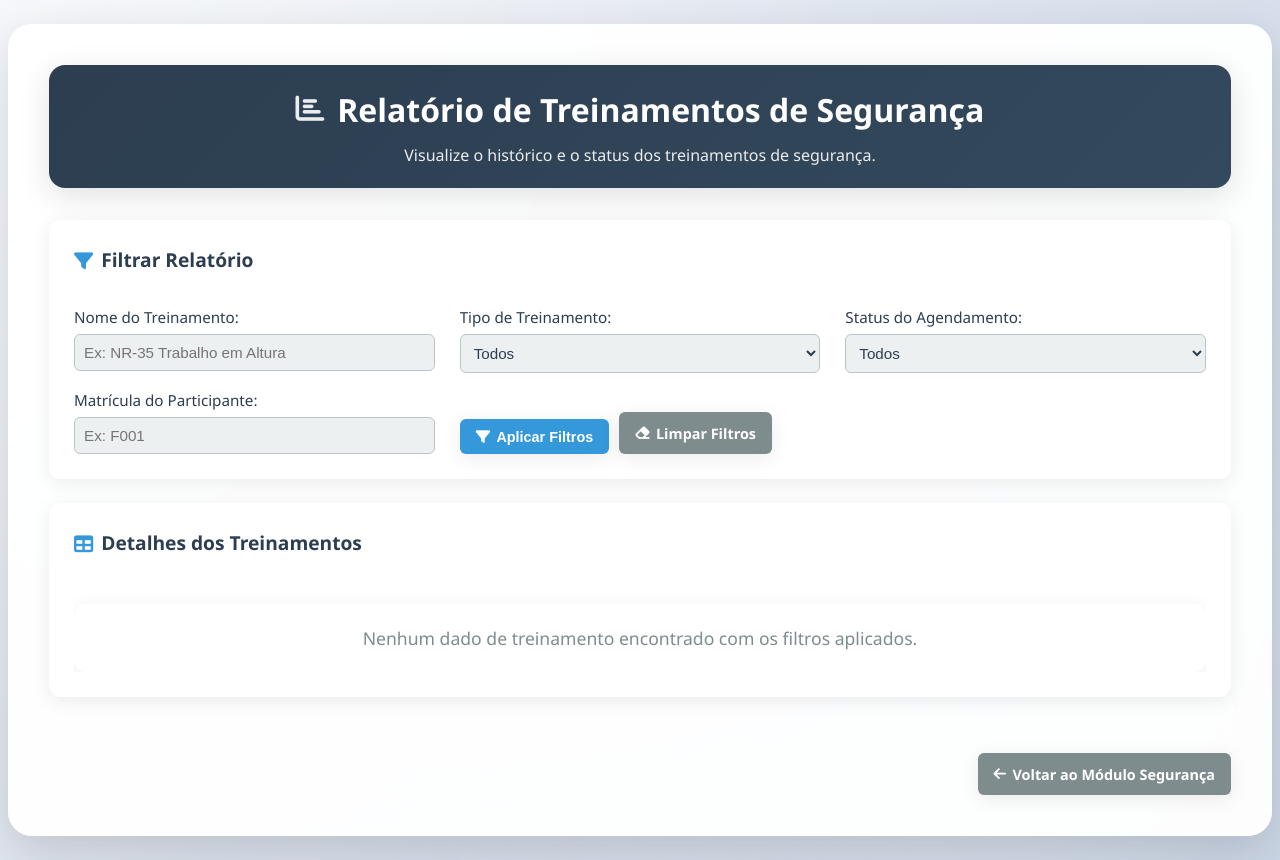
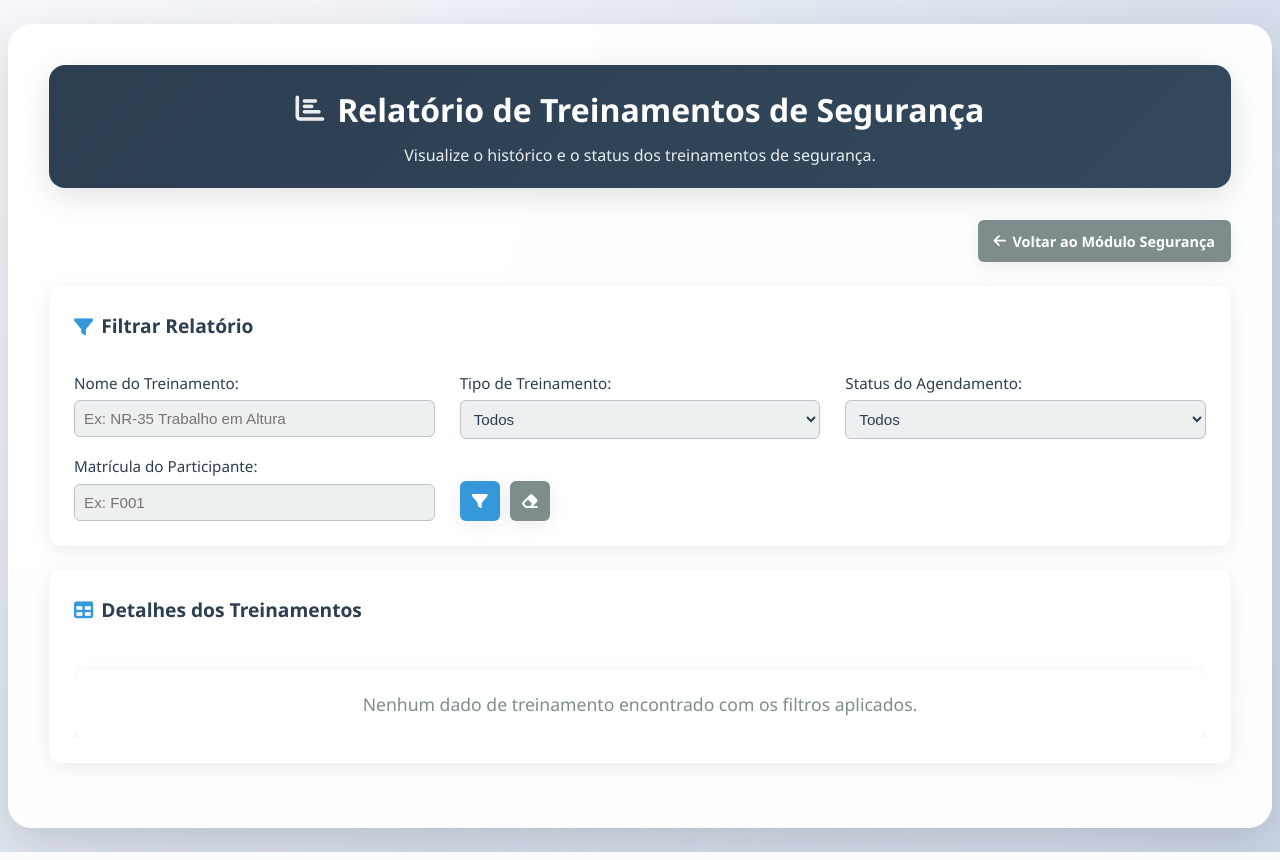
Before and after one commit to mendes79/lumob, a Flask app: page /seguranca/relatorio_treinamentos in a window 1280 px wide. Run offline with Flask 3, Linux system fonts and the light colour scheme; the visitor is signed in with stand-in values (Sample User, id 1); data that the repository does not hold is empty.

Commit message:
Fix: campos de filtro do obras_module.html
Correção dos campos de filtro do obras_module.html
que já vinham com os campos preenchidos com "None"
e padronização do estilo dos botões do relatório
de treinamentos.

```diff
--- a/templates/Obras/obras_module.html
+++ b/templates/Obras/obras_module.html
@@ -707,18 +707,18 @@
                     <i class="fas fa-file-excel"></i> Exportar para Excel
                 </a>
                 <a href="{{ url_for('obras_bp.obras_module') }}" class="back-to-module-button">
-                    <i class="fas fa-arrow-left"></i> Voltar ao Dashboard
+                    <i class="fas fa-arrow-left"></i> Voltar ao Módulo Obras
                 </a>
             </div>
 
             <form id="filter-form" method="GET" class="filter-form" action="{{ url_for('obras_bp.gerenciar_obras_lista') }}">
                 <div class="filter-group">
                     <label for="numero_obra">Número da Obra:</label>
-                    <input type="text" id="numero_obra" name="numero_obra" value="{{ selected_numero|default('') }}" placeholder="Buscar por Número">
+                    <input type="text" id="numero_obra" name="numero_obra" value="{{ selected_numero or '' }}" placeholder="Ex: 2023-001">
                 </div>
                 <div class="filter-group">
                     <label for="nome_obra">Nome:</label>
-                    <input type="text" id="nome_obra" name="nome_obra" value="{{ selected_nome|default('') }}" placeholder="Buscar por Nome">
+                    <input type="text" id="nome_obra" name="nome_obra" value="{{ selected_nome or '' }}" placeholder="Ex: Edifício Alpha">
                 </div>
                 <div class="filter-group">
                     <label for="status_obra">Status:</label>
--- a/templates/seguranca/treinamentos/treinamentos_relatorio.html
+++ b/templates/seguranca/treinamentos/treinamentos_relatorio.html
@@ -177,6 +177,37 @@
             opacity: 0.9;
         }
 
+        /* Botões de Ação (para o botão Voltar) */
+        .action-buttons {
+            display: flex;
+            justify-content: flex-end; /* Alinha os botões à direita */
+            margin-bottom: 1.5rem;
+            flex-wrap: wrap;
+            gap: 8px;
+        }
+
+        .back-to-module-button {
+            display: inline-flex;
+            align-items: center;
+            gap: 0.4rem;
+            padding: 0.6rem 1.0rem;
+            color: white;
+            text-align: center;
+            text-decoration: none;
+            border-radius: 6px;
+            cursor: pointer;
+            border: none;
+            font-weight: 600;
+            font-size: 0.9rem;
+            box-shadow: var(--shadow-light);
+            transition: all 0.2s ease-in-out;
+            background-color: var(--dark-gray);
+        }
+
+        .back-to-module-button:hover {
+             background-color: #5a6268; transform: translateY(-1px); box-shadow: var(--shadow-medium);
+        }
+
         /* Cards */
         .card {
             background: rgba(255, 255, 255, 0.7);
@@ -237,48 +268,71 @@
         }
 
         .filter-buttons-group {
-            grid-column: span 1; /* Garante que o grupo de botões ocupe 1 coluna */
+            grid-column: span 1;
             display: flex;
             gap: 10px;
-            align-items: flex-end; /* Alinha os botões ao final do seu grid-cell */
-            padding-top: 10px; /* Adiciona um pouco de espaço acima dos botões */
+            align-items: flex-end;
+            padding-top: 10px;
         }
 
-        /* Botões */
-        .btn {
-            display: inline-flex;
-            align-items: center;
-            gap: 0.4rem;
-            padding: 0.6rem 1.0rem;
-            color: white;
-            text-align: center;
-            text-decoration: none;
+        /* Botões de Filtro Ícone */
+        .filter-form button[type="submit"],
+        .filter-form .button-icon {
+            padding: 10px;
             border-radius: 6px;
+            font-weight: 600;
             cursor: pointer;
             border: none;
-            font-weight: 600;
-            font-size: 0.9rem;
+            text-decoration: none;
+            display: flex;
+            align-items: center;
+            justify-content: center;
+            width: 40px;
+            height: 40px;
+            font-size: 1rem;
             box-shadow: var(--shadow-light);
             transition: all 0.2s ease-in-out;
-            position: relative; /* Para o tooltip */
+            position: relative;
         }
 
-        .btn-primary {
+        .filter-form button[type="submit"] {
             background-color: var(--accent-color);
+            color: white;
         }
-        .btn-primary:hover {
-            background-color: #0056b3;
-            transform: translateY(-1px);
-            box-shadow: var(--shadow-medium);
+        .filter-form button[type="submit"]:hover { background-color: #0056b3; transform: translateY(-1px); box-shadow: var(--shadow-medium); }
+
+        .filter-form .button-icon {
+            background-color: var(--dark-gray);
+            color: white;
+        }
+        .filter-form .button-icon:hover { background-color: #5a6268; transform: translateY(-1px); box-shadow: var(--shadow-medium); }
+
+        /* Tooltip para botões de filtro */
+        .filter-form .button-icon::after,
+        .filter-form button[type="submit"]::after {
+            content: attr(data-tooltip);
+            position: absolute;
+            bottom: 120%;
+            left: 50%;
+            transform: translateX(-50%);
+            background-color: var(--primary-color);
+            color: var(--text-light);
+            padding: 6px 10px;
+            border-radius: 6px;
+            white-space: nowrap;
+            font-size: 0.75rem;
+            opacity: 0;
+            visibility: hidden;
+            transition: opacity 0.3s ease, visibility 0.3s ease, transform 0.3s ease;
+            z-index: 2;
+            box-shadow: var(--shadow-light);
         }
 
-        .btn-secondary {
-            background-color: var(--dark-gray);
-        }
-        .btn-secondary:hover {
-            background-color: #5a6268;
-            transform: translateY(-1px);
-            box-shadow: var(--shadow-medium);
+        .filter-form .button-icon:hover::after,
+        .filter-form button[type="submit"]:hover::after {
+            opacity: 1;
+            visibility: visible;
+            transform: translateX(-50%) translateY(-5px);
         }
 
         /* Tabela de Dados */
@@ -338,23 +392,9 @@
             box-shadow: var(--shadow-light);
         }
 
-        /* Botão Voltar (estilizado como os outros botões de ação) */
+        /* Botão Voltar (estilo antigo removido) */
         .back-link {
-            text-align: right; /* Alinha à direita, como os botões de ação */
-            margin-top: 2rem;
-        }
-
-        .back-link .btn {
-            background-color: var(--dark-gray);
-            color: white;
-            padding: 0.6rem 1.0rem;
-            border-radius: 6px;
-            box-shadow: var(--shadow-light);
-        }
-        .back-link .btn:hover {
-            background-color: #5a6268;
-            transform: translateY(-1px);
-            box-shadow: var(--shadow-medium);
+            display: none;
         }
 
 
@@ -512,6 +560,12 @@
                 </div>
             </div>
 
+            <div class="action-buttons">
+                 <a href="{{ url_for('seguranca_bp.seguranca_module') }}" class="back-to-module-button">
+                    <i class="fas fa-arrow-left"></i> Voltar ao Módulo Segurança
+                </a>
+            </div>
+
             <div class="card">
                 <div class="card-header">
                     <i class="fas fa-filter"></i> Filtrar Relatório
@@ -545,8 +599,8 @@
                             <input type="text" id="matricula_participante" name="matricula_participante" value="{{ selected_matricula_participante or '' }}" placeholder="Ex: F001">
                         </div>
                         <div class="filter-buttons-group">
-                            <button type="submit" class="btn btn-primary"><i class="fas fa-filter"></i> Aplicar Filtros</button>
-                            <a href="{{ url_for('seguranca_bp.seguranca_relatorio_treinamentos') }}" class="btn btn-secondary"><i class="fas fa-eraser"></i> Limpar Filtros</a>
+                            <button type="submit" data-tooltip="Filtrar"><i class="fas fa-filter"></i></button>
+                            <a href="{{ url_for('seguranca_bp.seguranca_relatorio_treinamentos') }}" class="button-icon" data-tooltip="Limpar Filtros"><i class="fas fa-eraser"></i></a>
                         </div>
                     </form>
                 </div>
@@ -610,10 +664,7 @@
                 </div>
             </div>
 
-            <div class="back-link">
-                <a href="{{ url_for('seguranca_bp.seguranca_module') }}" class="btn">
-                    <i class="fas fa-arrow-left"></i> Voltar ao Módulo Segurança
-                </a>
+            <div class="back-link" style="display: none;">
             </div>
         </div>
     </div>
```
Also changed, not shown: other parts of templates/seguranca/treinamentos/treinamentos_relatorio.html (+18 -10 lines).
